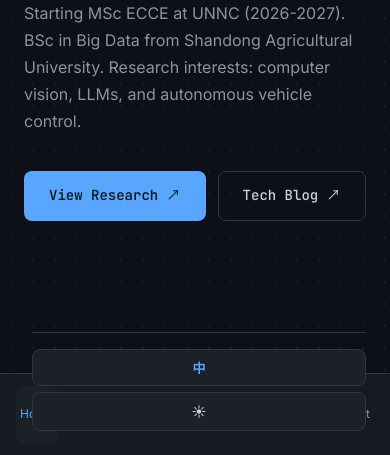
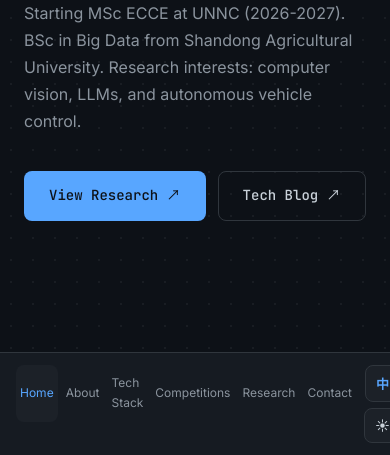
Before and after one commit to Lillyli-netizen/Me-designed-page, a plain HTML site: page index.html in a window 390 px wide. Shown: the part 389-844 px from the top of the page. Drawn offline with Linux system fonts and the light colour scheme.

Commit message:
Fix mobile nav overlap: keep footer static in bottom bar; bump style cache to v13

```diff
--- a/index.html
+++ b/index.html
@@ -10,7 +10,7 @@
     <link
         href="https://fonts.googleapis.com/css2?family=Caveat:wght@600&family=JetBrains+Mono:wght@400;500;700&family=Inter:wght@300;400;500;600;700&display=swap"
         rel="stylesheet">
-    <link rel="stylesheet" href="style.css?v=12">
+    <link rel="stylesheet" href="style.css?v=13">
 </head>
 
 <body data-theme="dark" data-lang="zh">
--- a/style.css
+++ b/style.css
@@ -708,10 +708,23 @@ body {
     }
 
     .sidebar-footer {
+        position: static;
+        left: auto;
+        right: auto;
+        bottom: auto;
         display: flex;
         align-items: center;
         gap: 6px;
         margin-left: 8px;
+        padding-top: 0;
+        border-top: none;
+        flex-shrink: 0;
+    }
+
+    .lang-toggle,
+    .theme-toggle {
+        width: auto;
+        padding: 8px 10px;
     }
 
     .sidebar-footer .toggle-label {
```
